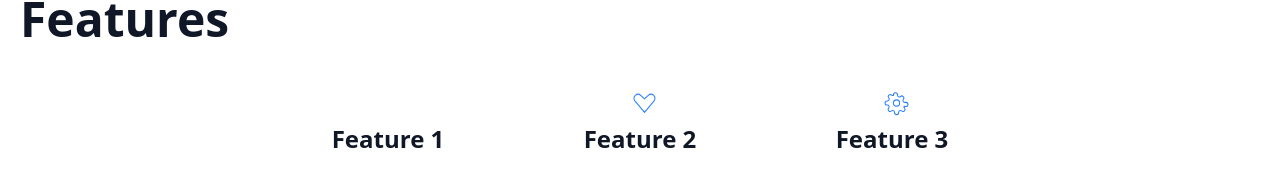
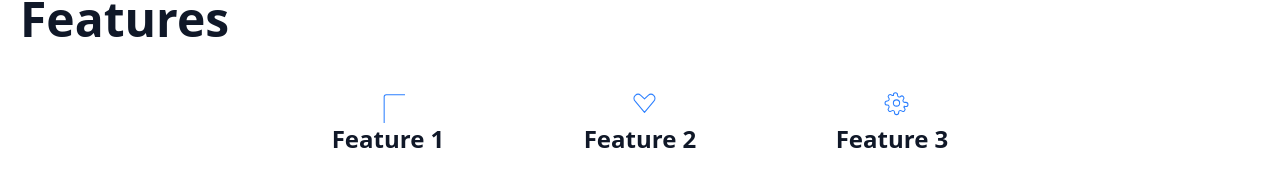
Before and after one commit to MuhammadAsad20/hackblocks, a React (Vite) app: page / in a window 1280 px wide. Shown: the part 730-903 px from the top of the page. Built offline with nearby package versions, Linux system fonts and the light colour scheme.

Commit message:
Update Features.jsx

```diff
--- a/src/components/Features.jsx
+++ b/src/components/Features.jsx
@@ -12,8 +12,8 @@ function Features() {
       <div class="p-4 lg:w-1/6 md:w-1/2">
         <div class="h-full flex flex-col items-center text-center">
    <a className="ml-2 text-blue-500">
-  <svg fill="none" stroke="currentColor" strokeLinecap="round" strokeLinejoin="round" strokeWidth="2" className="w-[25px] h-[40px]" viewBox="0 0 24 24">
-    <rect x="40" y="40" width="16" height="16" rx="2" ry="2"></rect>
+  <svg fill="none" stroke="currentColor" strokeLinecap="round" strokeLinejoin="round" strokeWidth="1" className="w-[25px] h-[40px]" viewBox="0 0 24 24">
+    <rect x="4" y="4" width="25" height="40" rx="2" ry="2"></rect>
   </svg>
 </a>
           <div class="w-full">
```
